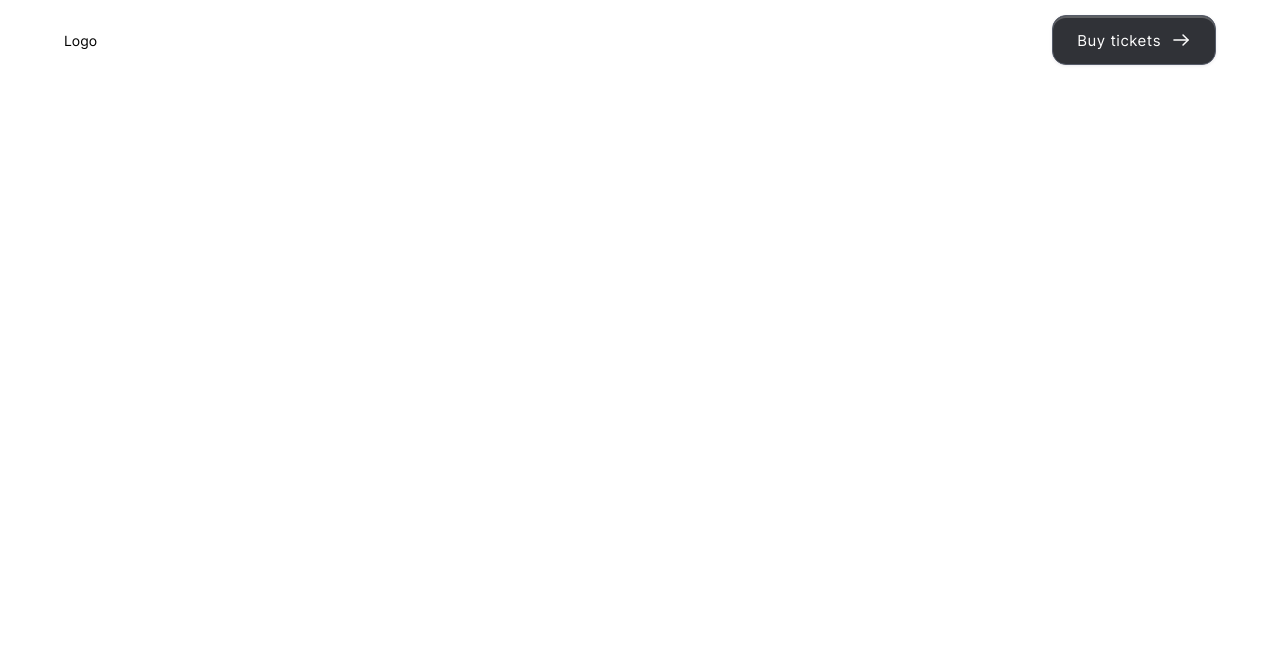
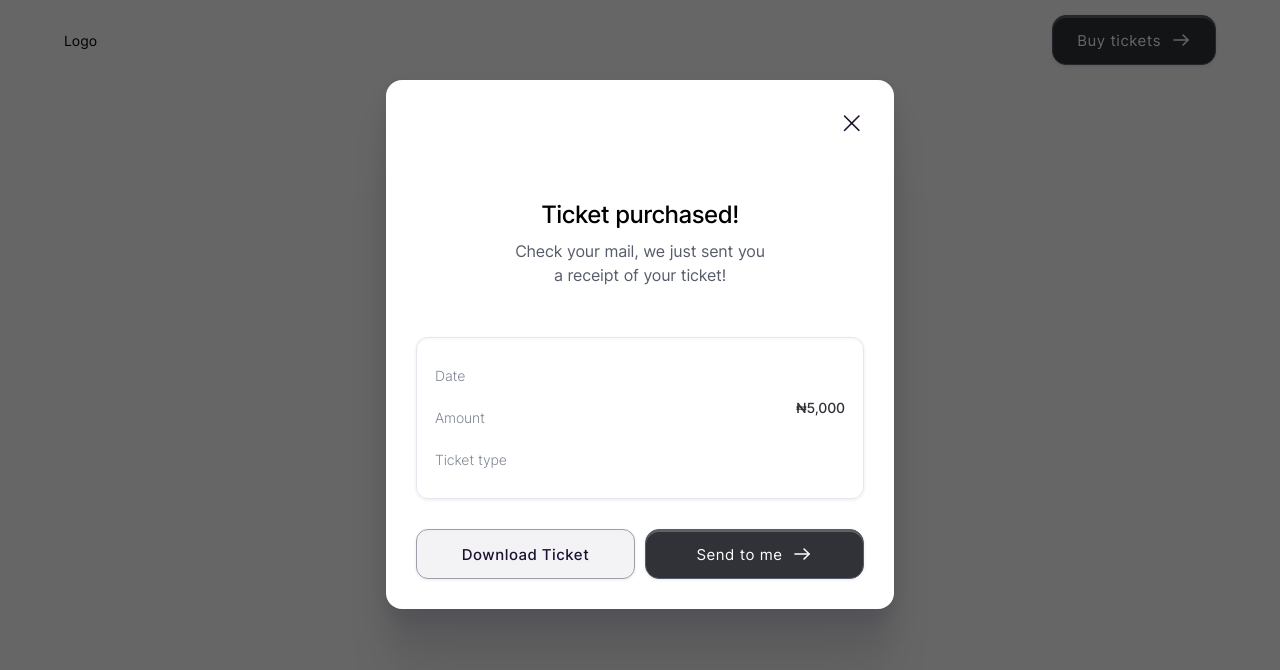
Before and after one commit to elvis-chuks/fybdinner, a Nuxt app: page /regular/1 in a window 1280 px wide. Before the commit this address had no page. Shown: the top 670 px of the page. Built offline with nearby package versions, Linux system fonts and the light colour scheme; no server answers.

Commit message:
added ticket

```diff
--- a/components/primaryButton.vue
+++ b/components/primaryButton.vue
@@ -1,6 +1,6 @@
 <template>
   <Button class="primary-btn">
-    <p>Buy tickets</p>
+    <p>{{ name }}</p>
     <svg xmlns="http://www.w3.org/2000/svg" width="20" height="20" viewBox="0 0 20 20" fill="none">
       <path
         d="M12.025 4.94165L17.0834 9.99998L12.025 15.0583"
@@ -23,7 +23,13 @@
 </template>
 <script>
 export default {
-  name: 'PrimaryButton'
+  name: 'PrimaryButton',
+  props: {
+    name: {
+      type: String,
+      default: 'Buy tickets'
+    }
+  }
 }
 </script>
 <style scoped>
--- a/components/secondaryButton.vue
+++ b/components/secondaryButton.vue
@@ -1,11 +1,17 @@
 <template>
   <button class="primary-btn">
-    <p>Contact Sales</p>
+    <p>{{ name }}</p>
   </button>
 </template>
 <script>
 export default {
-  name: 'PrimaryButton'
+  name: 'PrimaryButton',
+  props: {
+    name: {
+      type: String,
+      default: 'Contact Sales'
+    }
+  }
 }
 </script>
   <style scoped>
--- /dev/null
+++ b/components/ticketView.vue
@@ -0,0 +1,194 @@
+<template>
+  <div id="pdf" class="wrapper">
+    <div class="qr-code">
+      <img v-show="fullname != ''" :src="qrString" alt="" title="">
+    </div>
+    <div class="top">
+      <h2>Ticket purchased!</h2>
+      <p>Check your mail, we just sent you a receipt of your ticket!</p>
+    </div>
+    <div class="body">
+      <table>
+        <tbody>
+          <tr>
+            <td>Date</td>
+            <td>{{ date }}</td>
+          </tr>
+          <tr>
+            <td>Amount</td>
+            <td>₦{{ amount }}</td>
+          </tr>
+          <tr>
+            <td>Ticket type</td>
+            <td>{{ type }}</td>
+          </tr>
+        </tbody>
+      </table>
+    </div>
+    <div class="ctas">
+      <secondary-button
+        :name="'Download Ticket'"
+        class="btn"
+        @click.native="downloadTicket"
+      />
+      <primary-button :name="'Send to me'" class="btn" />
+    </div>
+  </div>
+</template>
+<script>
+import jsPDF from 'jspdf'
+import html2canvas from 'html2canvas'
+import PrimaryButton from './primaryButton.vue'
+import secondaryButton from './secondaryButton.vue'
+export default {
+  name: 'TicketView',
+  components: { secondaryButton, PrimaryButton },
+  props: {
+    fullname: {
+      type: String,
+      default: ''
+    },
+    email: {
+      type: String,
+      default: ''
+    },
+    type: {
+      type: String,
+      default: ''
+    },
+    id: {
+      type: String,
+      default: ''
+    },
+    amount: {
+      type: String,
+      default: ''
+    },
+    date: {
+      type: String,
+      default: ''
+    }
+  },
+  computed: {
+    qrString () {
+      const strCode = JSON.stringify({
+        fullname: this.fullname,
+        email: this.email,
+        id: this.id,
+        type: this.type
+      })
+
+      return `https://api.qrserver.com/v1/create-qr-code/?data=${strCode}&size=150x150`
+    }
+  },
+  methods: {
+    downloadTicket () {
+      const html = document.getElementById('pdf')
+      html.style.margin = 30
+
+      html2canvas(html, {
+        useCORS: true
+      }).then((canvas) => {
+        const img = canvas.toDataURL('image/png')
+        // eslint-disable-next-line new-cap
+        const doc = new jsPDF('p', 'px', [700, 540])
+        doc.addImage(img, 'JPEG', 20, 20)
+        doc.save('test.pdf')
+      })
+    }
+  }
+}
+</script>
+<style scoped>
+.wrapper {
+  display: flex;
+  flex-direction: column;
+}
+.qr-code {
+  display: flex;
+  align-items: center;
+}
+
+.qr-code img {
+  margin: auto;
+  border-radius: 16px;
+  box-shadow: 0px 2px 6px 0px rgba(47, 43, 67, 0.1),
+    0px 4px 0px 0px rgba(234, 234, 234, 0.25) inset;
+  /* width: 150px; */
+}
+
+.top {
+  margin: 40px auto;
+  text-align: center;
+  width: 80%;
+  /* background: rebeccapurple; */
+  display: flex;
+  flex-direction: column;
+  align-items: center;
+  justify-content: center;
+}
+
+.top h2 {
+  font-size: 24px;
+  font-weight: 500;
+  letter-spacing: -0.5px;
+}
+
+.top p {
+  color: #565c69;
+  font-size: 16px;
+  font-style: normal;
+  line-height: 24px; /* 150% */
+  letter-spacing: -0.192px;
+  width: 250px;
+  margin-top: 10px;
+  word-spacing: 0.5px;
+}
+
+.body {
+  margin-top: 10px;
+  padding: 16px;
+  border-radius: 12px;
+  border: 1px solid var(--untitled-g-5, #e5e7ef);
+  box-shadow: 0px 1px 3px 0px rgba(47, 43, 67, 0.1),
+    0px 2px 0px 0px rgba(234, 234, 234, 0.25) inset;
+  color: #7e8494;
+}
+
+.body table {
+  /* background: rebeccapurple; */
+  width: 100%;
+}
+tr {
+  height: 40px;
+}
+
+tr td {
+  font-size: 14px;
+  line-height: 20px;
+  letter-spacing: -0.14px;
+}
+
+tr td:nth-child(1) {
+  font-weight: 300;
+}
+
+tr td:nth-child(2) {
+  display: flex;
+  justify-content: flex-end;
+  color: #303237;
+  font-weight: 500;
+}
+
+.ctas {
+  display: flex;
+  gap: 10px;
+  margin-top: 30px;
+  width: 100%;
+  justify-content: space-between;
+}
+
+.btn {
+  width: 100%;
+}
+</style>
--- a/package.json
+++ b/package.json
@@ -16,6 +16,8 @@
     "@nuxtjs/axios": "^5.13.6",
     "@nuxtjs/pwa": "^3.3.5",
     "core-js": "^3.25.3",
+    "html2canvas": "^1.4.1",
+    "jspdf": "^2.5.1",
     "nuxt": "^2.15.8",
     "vue": "^2.7.10",
     "vue-server-renderer": "^2.7.10",
--- /dev/null
+++ b/pages/me-and-mine/_id.vue
@@ -0,0 +1,57 @@
+<template>
+  <div>
+    <modal v-if="showModal == true" @closeModal="showModal = false">
+      <ticket-view
+        :id="id"
+        :fullname="fullname"
+        :email="email"
+        :type="type"
+        :amount="'8,000'"
+        :date="date"
+      />
+    </modal>
+  </div>
+</template>
+<script>
+import Modal from '~/components/modal.vue'
+import ticketView from '~/components/ticketView.vue'
+export default {
+  name: 'MeAndMine',
+  components: { ticketView, Modal },
+  data () {
+    return {
+      email: '',
+      fullname: '',
+      type: '',
+      id: '',
+      date: '',
+      showModal: true
+    }
+  },
+  mounted () {
+    if (this.$route.params.id === '') {
+      this.$router.push('/')
+    }
+    this.id = this.$route.params.id
+    this.getTicket(this.$route.params.id)
+  },
+  methods: {
+    createTicket (params) {},
+    getTicket (id) {
+      fetch(`https://fybdinner.fly.dev/${id}`)
+        .then(resp => resp.json())
+        .then((data) => {
+          // eslint-disable-next-line no-console
+          if (!data.error) {
+            this.email = data.data.email
+            this.fullname = data.data.fullname
+            this.type = data.data.type
+            const date = new Date(data.data.created_at)
+            this.date = date.toDateString()
+          }
+        })
+    }
+  }
+}
+</script>
+<style scoped></style>
--- /dev/null
+++ b/pages/me-and-mine/index.vue
@@ -0,0 +1,11 @@
+<template>
+  <div />
+</template>
+<script>
+export default {
+  name: 'Regular',
+  mounted () {
+  }
+}
+</script>
+<style scoped></style>
--- /dev/null
+++ b/pages/regular/_id.vue
@@ -0,0 +1,57 @@
+<template>
+  <div>
+    <modal v-if="showModal == true" @closeModal="showModal = false">
+      <ticket-view
+        :id="id"
+        :fullname="fullname"
+        :email="email"
+        :type="type"
+        :amount="'5,000'"
+        :date="date"
+      />
+    </modal>
+  </div>
+</template>
+<script>
+import Modal from '~/components/modal.vue'
+import ticketView from '~/components/ticketView.vue'
+export default {
+  name: 'Regular',
+  components: { ticketView, Modal },
+  data () {
+    return {
+      email: '',
+      fullname: '',
+      type: '',
+      id: '',
+      date: '',
+      showModal: true
+    }
+  },
+  mounted () {
+    if (this.$route.params.id === '') {
+      this.$router.push('/')
+    }
+    this.id = this.$route.params.id
+    this.getTicket(this.$route.params.id)
+  },
+  methods: {
+    createTicket (params) {},
+    getTicket (id) {
+      fetch(`https://fybdinner.fly.dev/${id}`)
+        .then(resp => resp.json())
+        .then((data) => {
+          // eslint-disable-next-line no-console
+          if (!data.error) {
+            this.email = data.data.email
+            this.fullname = data.data.fullname
+            this.type = data.data.type
+            const date = new Date(data.data.created_at)
+            this.date = date.toDateString()
+          }
+        })
+    }
+  }
+}
+</script>
+<style scoped></style>
--- /dev/null
+++ b/pages/regular/index.vue
@@ -0,0 +1,11 @@
+<template>
+  <div />
+</template>
+<script>
+export default {
+  name: 'Regular',
+  mounted () {
+  }
+}
+</script>
+<style scoped></style>
```
Also changed, not shown: 5 other files (tests, documents, lock files or other folders).
